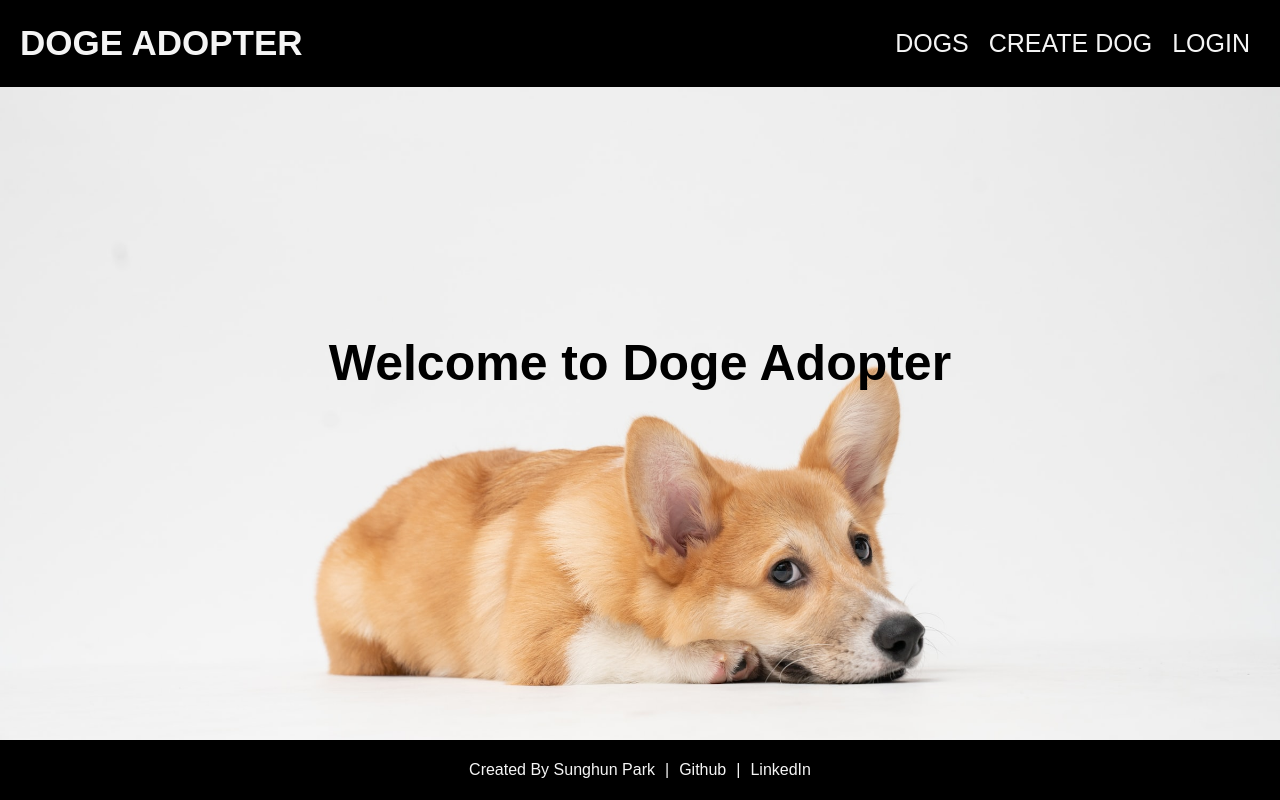
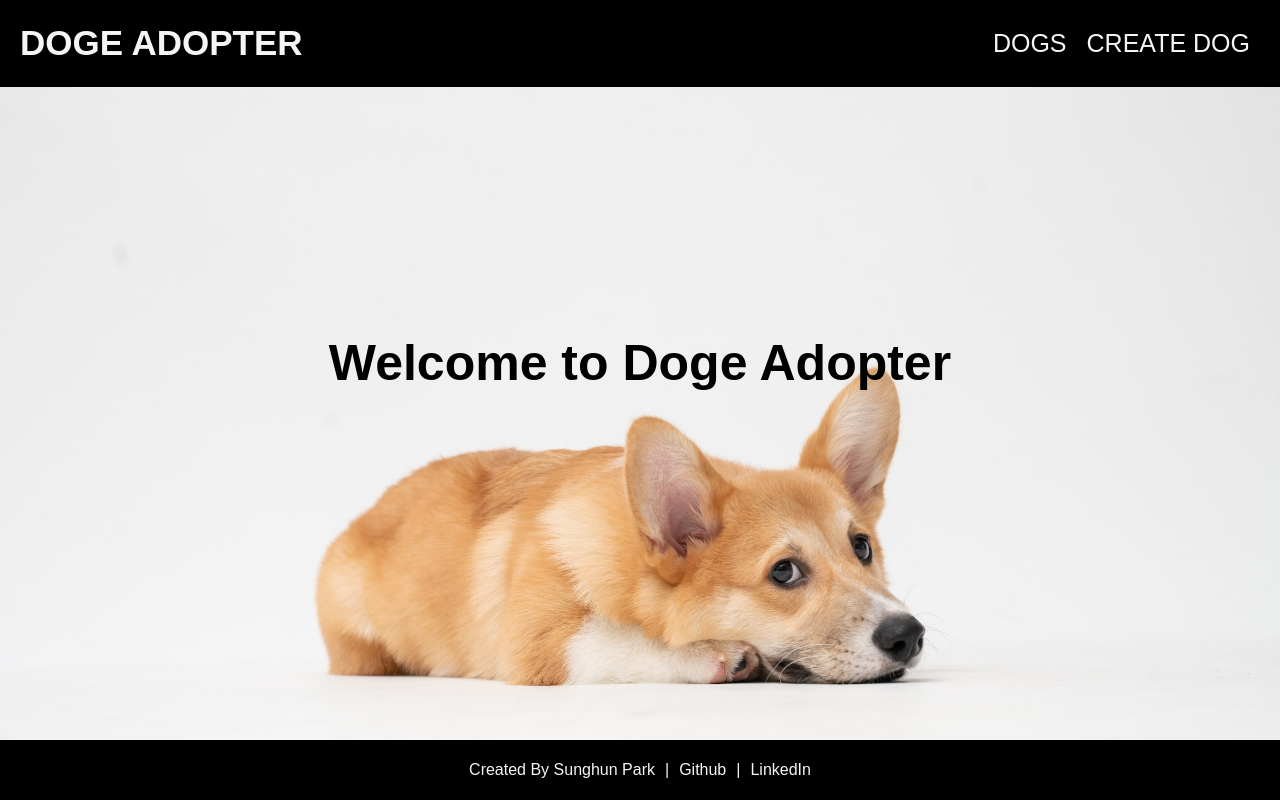
Before and after one commit to SunghunP/frontend-adopt-a-doge, an Angular app: page / in a window 1280 px wide. Built offline with nearby package versions, Linux system fonts and the light colour scheme; a web font is replaced by a local one.

Commit message:
Remove login from Header

```diff
--- a/src/app/components/header/header.component.html
+++ b/src/app/components/header/header.component.html
@@ -3,6 +3,6 @@
   <nav class="flex">
     <a routerLink="/dogs" class="links"><span class="nav-link">DOGS</span></a>
     <a routerLink="/dogs/create" class="links"><span class="nav-link">CREATE DOG</span></a>
-    <a routerLink="/login" class="links"><span class="nav-link">LOGIN</span></a>
+    <!-- <a routerLink="/login" class="links"><span class="nav-link">LOGIN</span></a> -->
   </nav>
 </header>
```
